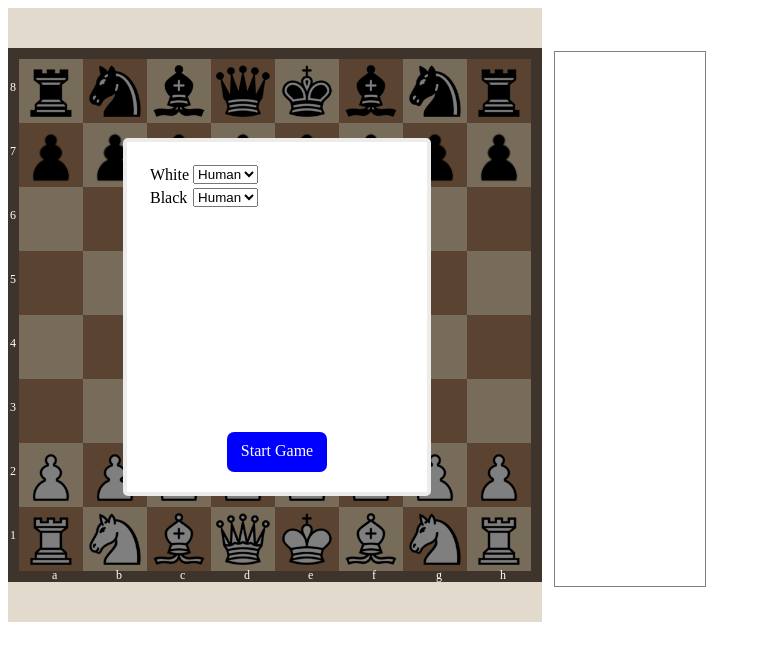
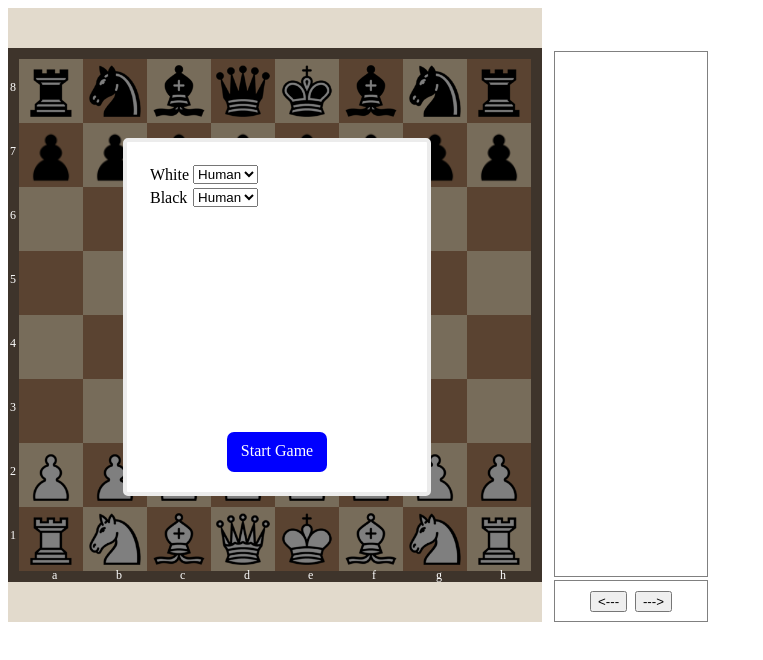
Before and after one commit to vitmalina/ai-battle, a plain HTML site: page index.html in a window 1280 px wide. Shown: the whole page, without its empty margins (0-763 px from the left). Drawn offline with Linux system fonts and the light colour scheme.

Commit message:
history button

```diff
--- a/app/engine.js
+++ b/app/engine.js
@@ -8,6 +8,7 @@ var engine = (function () {
 		lucy	: 'lucy.js',
 		andi	: 'andi.js'
 	};
+	var gameOver = false;
 	var pretend = {
 		field   : {},
 		move	: pretendMove,
@@ -15,6 +16,7 @@ var engine = (function () {
 		reset	: pretendReset,
 		isCheck	: isCheck
 	};
+	var inHistory = 0;
 
 	return {
 		turn		: '',		// whose turn it is
@@ -27,7 +29,9 @@ var engine = (function () {
 		getMoves	: getMoves,
 		pretend		: pretendMove,
 		isCheck		: isCheck,
-		historyPoint: historyPoint
+		historyPoint: historyPoint,
+		gameOver    : gameOver,
+		inHistory   : inHistory,
 	}
 
 	function init() {
@@ -133,6 +137,7 @@ var engine = (function () {
 			$('#player2_turn').html('Draw').show();
 			$('#player1_move').html("Reached 300 moves");
 			$('#player2_move').html("Reached 300 moves");
+			engine.gameOver = true;
 			return;
 		}
 		var tmp = action.split(':');
@@ -200,6 +205,7 @@ var engine = (function () {
 				$('#player1_turn').html('Draw').show();
 				$('#player2_turn').html('Draw').show();
 				$('.endgame').html('Stale Mate');
+				engine.gameOver = true
 			} else {
 				if (engine.turn == 'w') { // black wins (player 2)
 					$('#player1_turn').hide();
@@ -208,6 +214,7 @@ var engine = (function () {
 						$('.endgame').html('Black has won!');
 					} else {
 						$('.endgame').html(ais[engine.player2].name + ' (black) has won!');
+						engine.gameOver = true
 					}
 
 				} else { // white wins (player 1)
@@ -217,6 +224,7 @@ var engine = (function () {
 						$('.endgame').html('White has won!');
 					} else {
 						$('.endgame').html(ais[engine.player1].name + ' (white) has won!');
+						engine.gameOver = true
 					}
 				}
 			}
@@ -505,7 +513,8 @@ var engine = (function () {
 	}
 
 	function historyPoint(place) {
-		if (engine.turn == "") {
+		if (engine.gameOver && place >= 0 && place < history.length) {
+			engine.inHistory = place;
 			var initField = {
 				a: ["wr", "wp", "", "", "", "", "bp", "br"],
 				b: ["wh", "wp", "", "", "", "", "bp", "bh"],
@@ -516,11 +525,30 @@ var engine = (function () {
 				g: ["wh", "wp", "", "", "", "", "bp", "bh"],
 				h: ["wr", "wp", "", "", "", "", "bp", "br"]
 			};
-			for (var i = 0; i < place; i++) {
+			var historyLoc = -1;
+			for (var i = 0; i <= place; i++) {
 				var parts = history[i].split(":");
 				pretendMove(initField, (parts[0] + ":" + parts[1]));
+				historyLoc++;
 			}
 			board.render($.extend(true, {}, initField), [], false, taken);
+			var html = "";
+			for (var i = 0; i < history.length; i++) {
+				var color = "";
+				if (i <= historyLoc) {
+					color = "background-color: blue; color: white";
+				}
+				if (i/2 == Math.floor(i/2)) {
+					html +=   "<div class='block' style='width: 75px; height: 20px; left: 0px; top: " + (Math.floor(i/2)*25) + "px; border-right: 1px solid black; text-align: center; border-bottom: 1px solid gray; " + color + "' onclick='engine.historyPoint(" + i + ")'>"
+							+ history[i]
+							+ "</div>";
+				} else {
+					html +=   "<div class='block' style='width: 75px; height: 20px; right: 0px; top: " + (Math.floor(i/2)*25) + "px; text-align: center; border-bottom: 1px solid gray; " + color + "' onclick='engine.historyPoint(" + i + ")'>"
+							+ history[i]
+							+ "</div>";
+				}
+			}
+			$("#history").html(html);
 		}
 	}
 
--- a/board.css
+++ b/board.css
@@ -99,9 +99,19 @@ img {
 .history {
 	position: absolute;
 	left: 554px;
-	width: 150px;
-	height: 534px;
+	width: 152px;
+	height: 524px;
 	top: 51px;
+	border: 1px solid gray;
+	overflow: auto;
+}
+
+.history_buttons {
+	position: absolute;
+	left: 554px;
+	width: 152px;
+	height: 40px;
+	top: 580px;
 	border: 1px solid gray;
 	overflow: auto;
 }
--- a/index.html
+++ b/index.html
@@ -69,6 +69,14 @@
 		</div>
 	</div>
 
+	<div class="history_buttons">
+		<button class="block" style="right: 35px; top: 10px" onclick="engine.historyPoint((engine.inHistory+1))">
+			--->
+		</button>
+		<button class="block" style="left: 35px; top: 10px" onclick="engine.historyPoint((engine.inHistory-1))">
+			<---
+		</button>
+	</div>
 	<div id="history" class="history"></div>
 
 </body>
```
